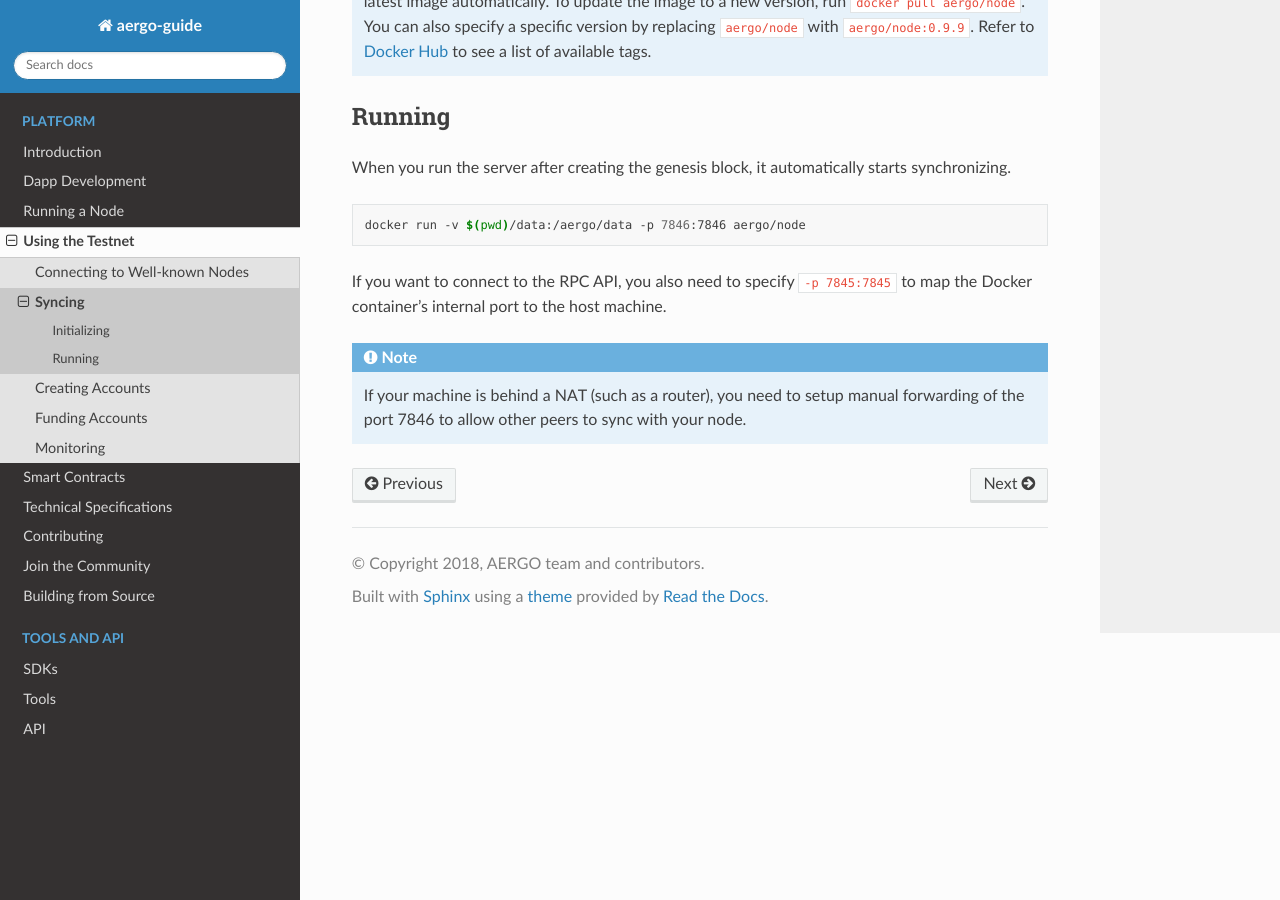
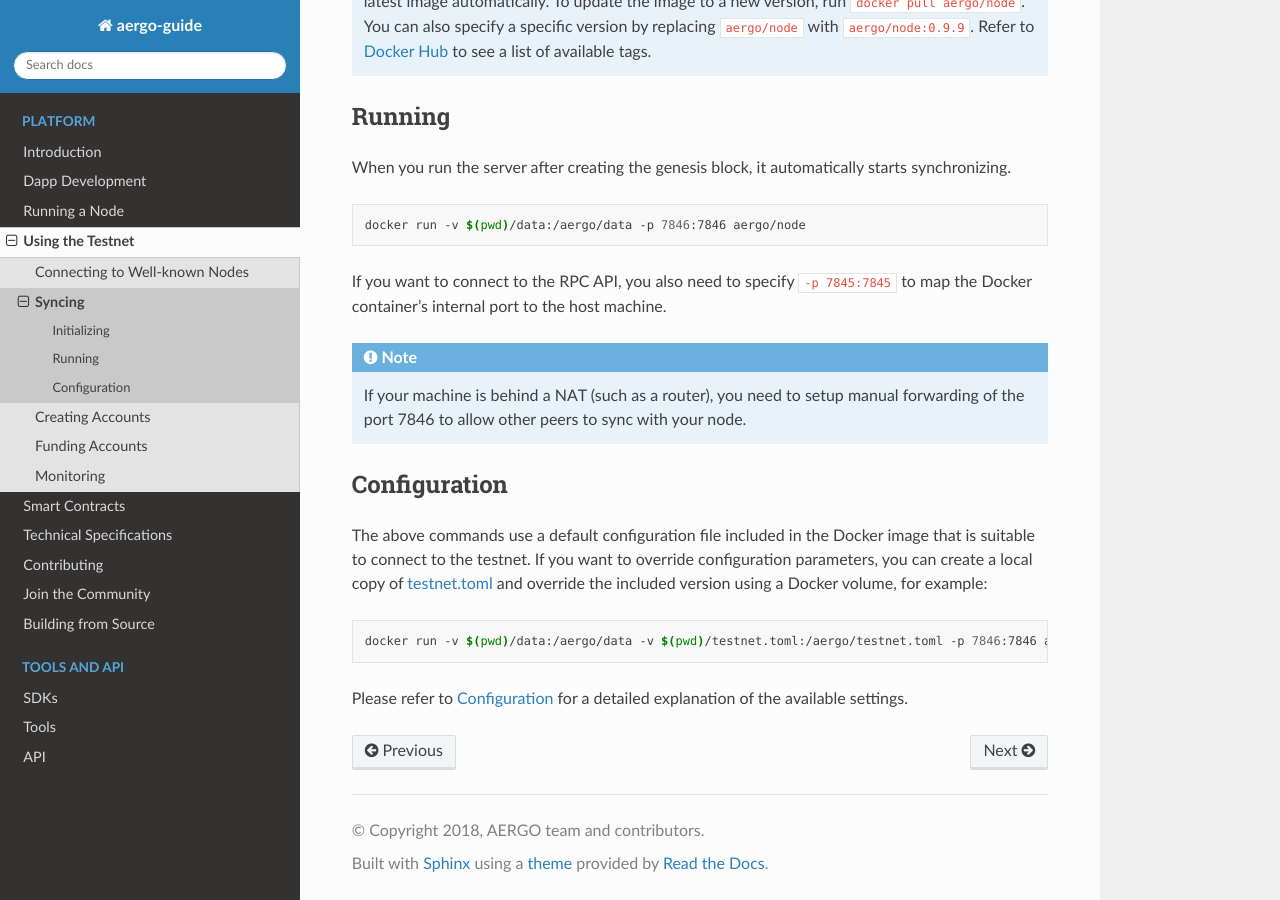
Before and after one commit to aergoio/guide, a Sphinx documentation site: the page built from source/using-testnet/syncing.rst, in a window 1280 px wide and 900 px high, scrolled down 550 px. Built offline with Sphinx 7.4.7 and the Read the Docs theme 2.0.0, drawn with Linux system fonts in a browser that asks for light colours.

Commit message:
Add explanation about config to testnet sync guide

```diff
--- a/source/using-testnet/syncing.rst
+++ b/source/using-testnet/syncing.rst
@@ -36,3 +36,16 @@ If you want to connect to the RPC API, you also need to specify :code:`-p 7845:7
 
 .. note::
    If your machine is behind a NAT (such as a router), you need to setup manual forwarding of the port 7846 to allow other peers to sync with your node.
+
+Configuration
+-------------
+
+The above commands use a default configuration file included in the Docker image that is suitable to connect to the testnet.
+If you want to override configuration parameters, you can create a local copy of `testnet.toml <https://github.com/aergoio/aergo-docker/blob/1ad16cf7881d9ba8f2efc350cf609c9416e76666/node/testnet.toml>`_
+and override the included version using a Docker volume, for example:
+
+.. code-block:: shell
+
+    docker run -v $(pwd)/data:/aergo/data -v $(pwd)/testnet.toml:/aergo/testnet.toml -p 7846:7846 aergo/node
+
+Please refer to `Configuration <../running-node/configuration.html>`_ for a detailed explanation of the available settings.
```
Also changed, not shown: source/running-node/quickstart.rst (+3 -7 lines).
